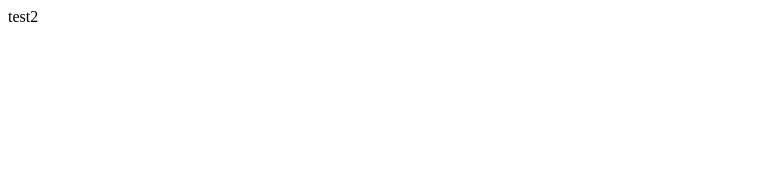
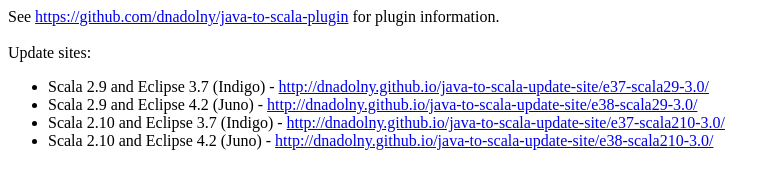
Before and after one commit to dnadolny/java-to-scala-update-site, a plain HTML site: page index.html in a window 1280 px wide. Shown: the whole page, without its empty margins (0-779 px from the left). Drawn offline with Linux system fonts and the light colour scheme.

Commit message:
Add update site links here, just in case someone lands on this page.

```diff
--- a/index.html
+++ b/index.html
@@ -1,5 +1,12 @@
 <html>
 <body>
-test2
+See <a href="https://github.com/dnadolny/java-to-scala-plugin">https://github.com/dnadolny/java-to-scala-plugin</a> for plugin information.<br/><br/>
+Update sites:<br/>
+<ul>
+<li>Scala 2.9 and Eclipse 3.7 (Indigo) - <a href="http://dnadolny.github.io/java-to-scala-update-site/e37-scala29-3.0/">http://dnadolny.github.io/java-to-scala-update-site/e37-scala29-3.0/</a></li>
+<li>Scala 2.9 and Eclipse 4.2 (Juno) - <a href="http://dnadolny.github.io/java-to-scala-update-site/e38-scala29-3.0/">http://dnadolny.github.io/java-to-scala-update-site/e38-scala29-3.0/</a></li>
+<li>Scala 2.10 and Eclipse 3.7 (Indigo) - <a href="http://dnadolny.github.io/java-to-scala-update-site/e37-scala210-3.0/">http://dnadolny.github.io/java-to-scala-update-site/e37-scala210-3.0/</a></li>
+<li>Scala 2.10 and Eclipse 4.2 (Juno) - <a href="http://dnadolny.github.io/java-to-scala-update-site/e38-scala210-3.0/">http://dnadolny.github.io/java-to-scala-update-site/e38-scala210-3.0/</a></li>
+</ul>
 </body>
 </html>
```
